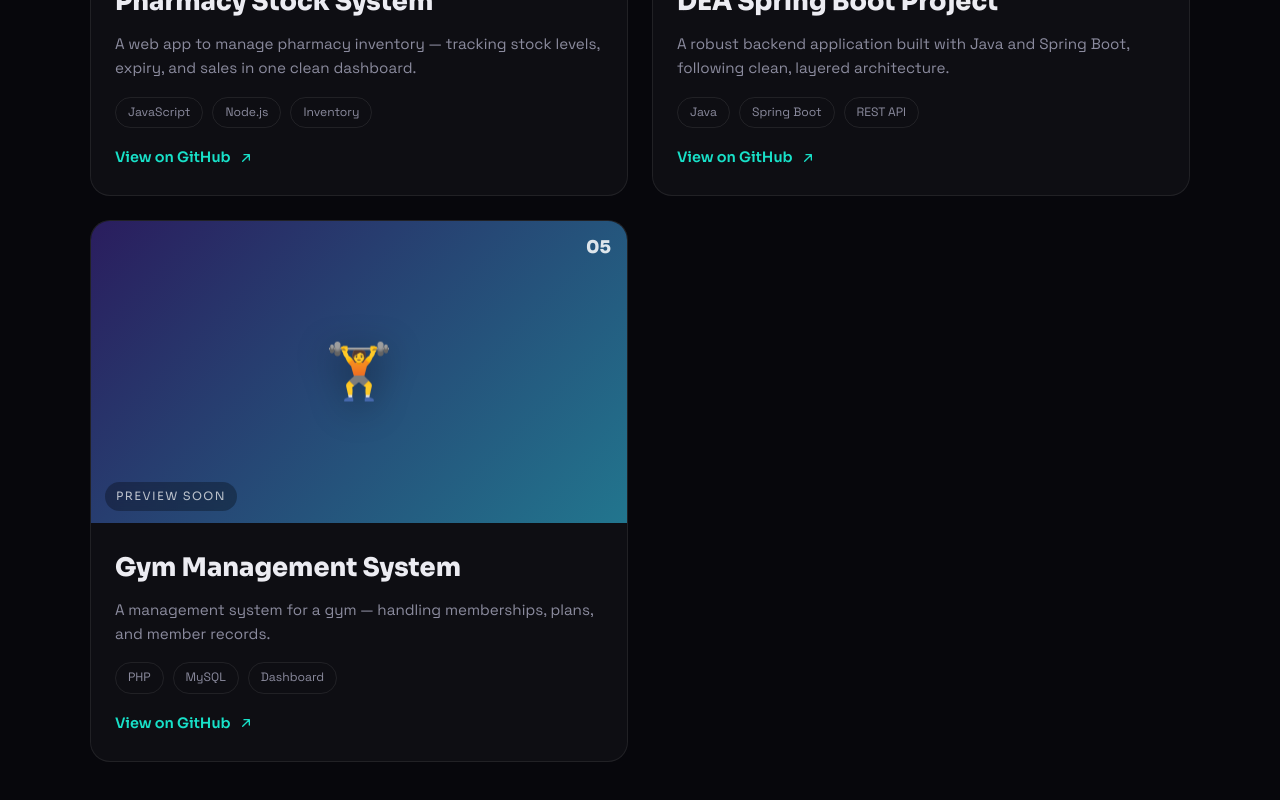
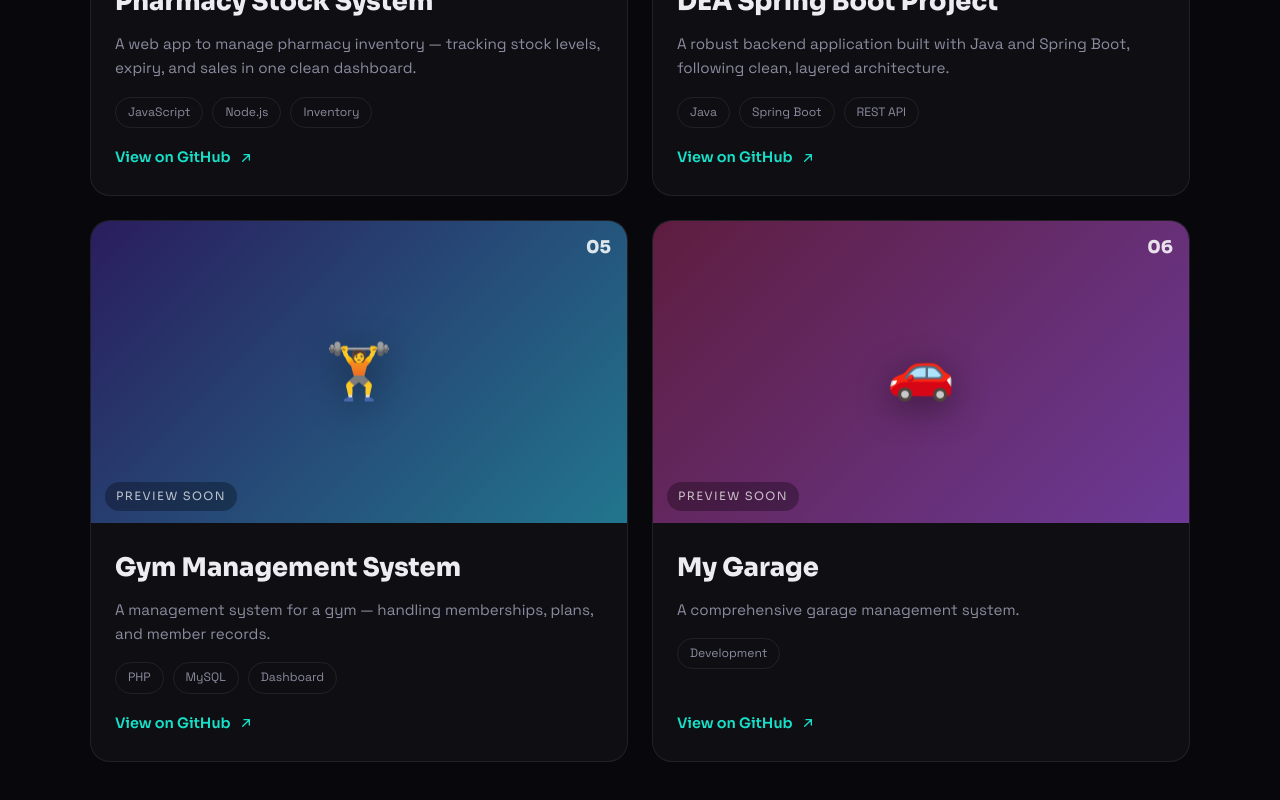
Before and after one commit to Thiva123-ab/My-portfolio-, a React (Vite) app: page / in a window 1280 px wide. Shown: the part 4785-5585 px from the top of the page. Built offline with nearby package versions, Linux system fonts and the light colour scheme.

Commit message:
feat: create Work component with project gallery and lightbox functionality

```diff
--- a/src/components/Work.jsx
+++ b/src/components/Work.jsx
@@ -98,6 +98,15 @@ const PROJECTS = [
     tags: ["PHP", "MySQL", "Dashboard"],
     href: "https://github.com/Thiva123-ab/gym",
     icon: "🏋️",
+    img: null,
+  },
+  {
+    num: "06",
+    title: "My Garage",
+    desc: "A comprehensive garage management system.",
+    tags: ["Development"],
+    href: "https://github.com/Thiva123-ab/My_Garage-",
+    icon: "🚗",
     img: null,
   },
 ];
```
